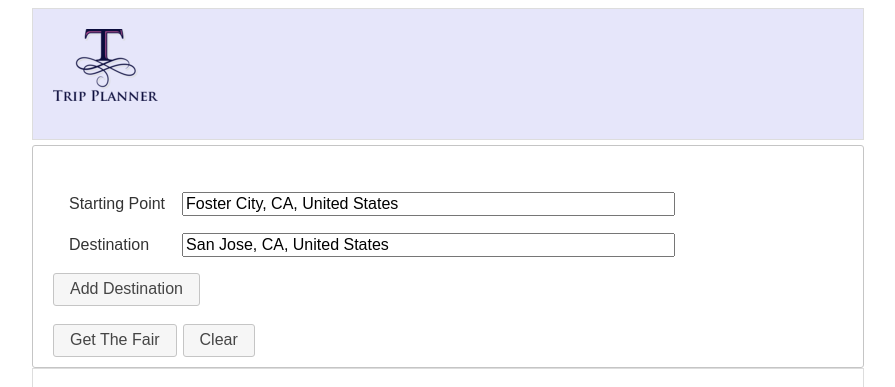
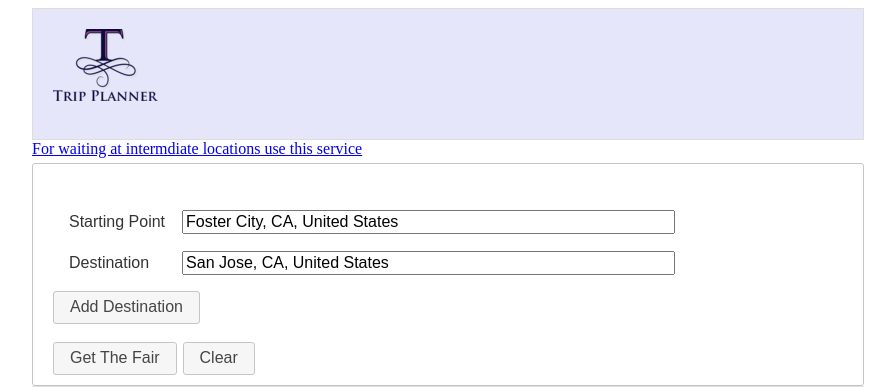
Before and after one commit to hinamohare/CMPE273-Trip-Planner, a Flask app: page / in a window 1280 px wide. Shown: the top 387 px of the page, without its empty margins (158-1053 px from the left). Run offline with Flask 2, Linux system fonts and the light colour scheme; some libraries are stand-ins or nearby versions.

Commit message:
link to combinationui page
adding link to combination ui page

```diff
--- a/application/templates/index.html
+++ b/application/templates/index.html
@@ -14,8 +14,6 @@
 <script>
 /*
 $(document).ready(function(){
-
-
         var myLatlng = new google.maps.LatLng(-25.363882,131.044922);
      var myOptions = {
          zoom: 4,
@@ -41,11 +39,8 @@ $(document).ready(function(){
 	}
 
 	google.maps.event.addDomListener(window, 'load', initialize);
-
 	var counter = 1;
-
     var limit = 5;
-
 function initializemap(){
      var myLatlng = new google.maps.LatLng(-25.363882,131.044922);
      var myOptions = {
@@ -60,9 +55,7 @@ function initializemap(){
       title:"Fast marker"
      });
 }
-
 //google.maps.event.addDomListener(window,'load', initializemap);
-
 </script>
 
 	<title> TRIP PLANNER </title>
@@ -79,7 +72,6 @@ function initializemap(){
 
   }
   .resulthead {
-
 
 	margin-top:2px;
 	padding:30px 10px 10px 20px;
@@ -107,7 +99,6 @@ function initializemap(){
  }
  .header {font-size:20px;color:#DFDF;}
  .maininner{padding-left:0px;}
-
 .ui-dialog-titlebar-close{
     display: none;
 }
@@ -122,7 +113,7 @@ width:830px;
 <img  src="../static/images/logo.png" alt="Travel Planner">
 
 </div>
-
+<a href='/waiting' >For waiting at intermdiate locations use this service</a><br>
 <div class='mhsection ui-corner-all ui-widget  ui-widget-content'>
 <div class='maininner '>
 <form   id="frmAddress">
```
